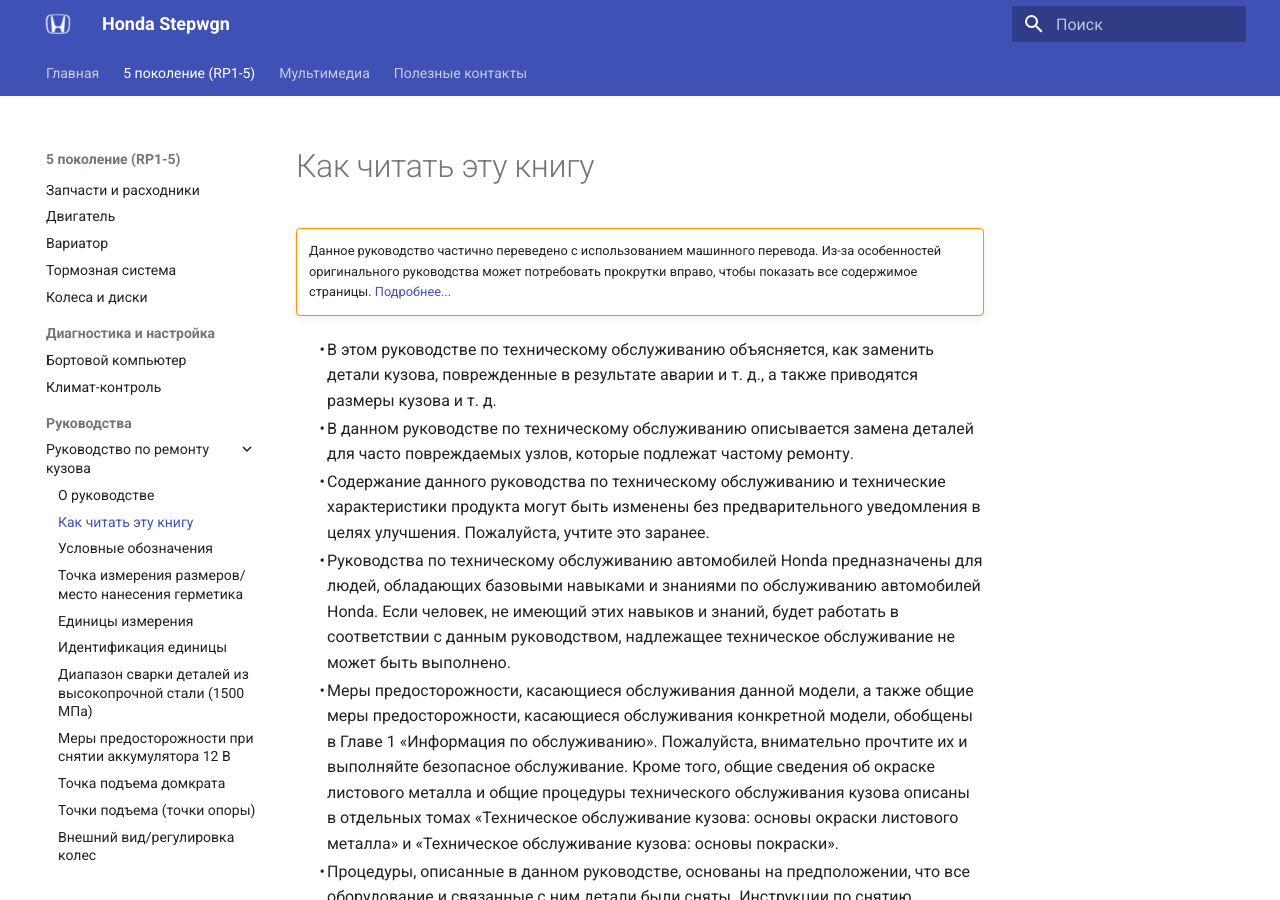
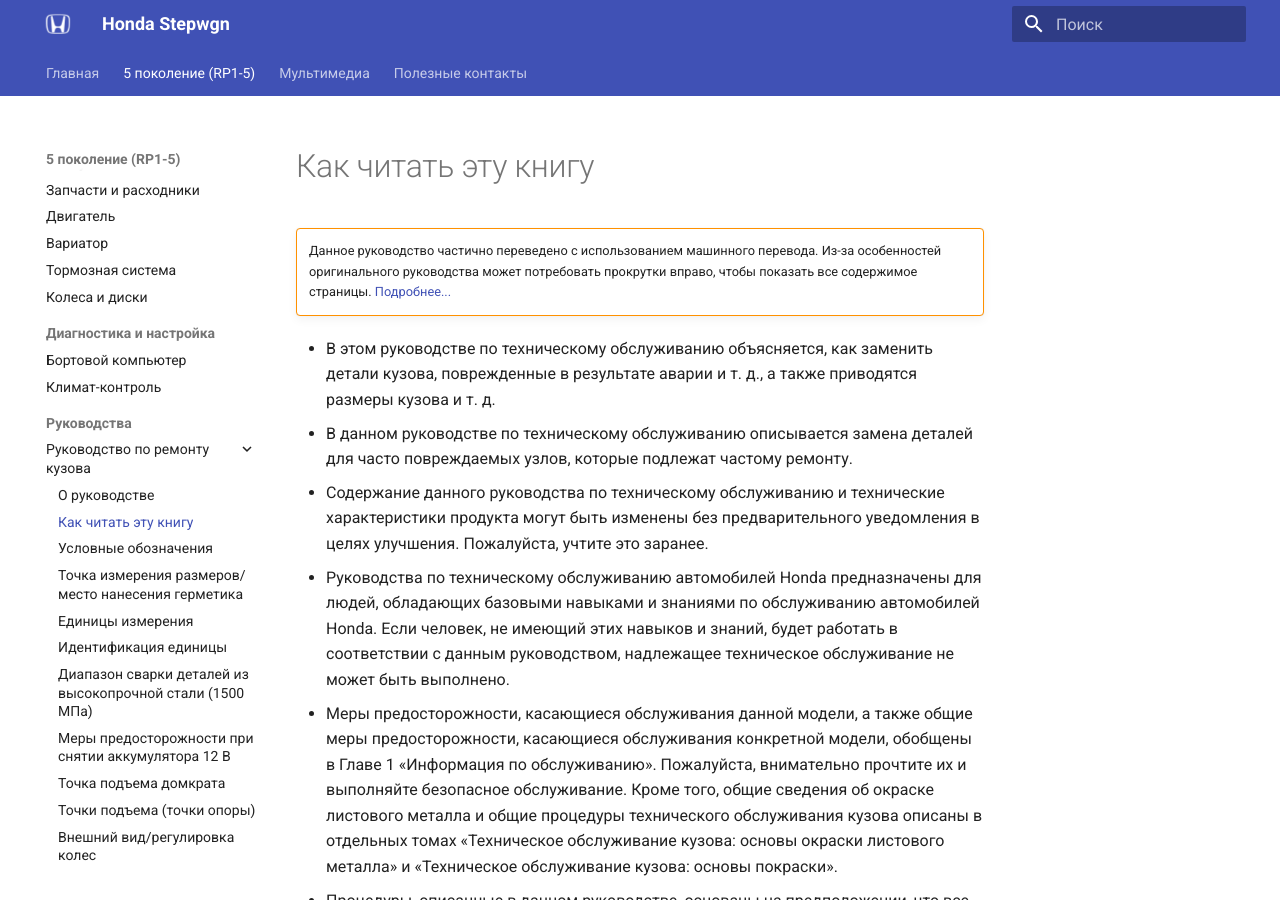
Before and after one commit to stepwgn/stepwgn.github.io, an MkDocs documentation site: the page built from docs/5g/manuals/body/000000000000001.md, in a window 1280 px wide and 900 px high. Built offline with MkDocs 1.6.1 and Material for MkDocs 9.7.7, drawn with Linux system fonts in a browser that asks for light colours.

Commit message:
Convert html to md
Signed-off-by: Zakhar Petrov <46595458+zakhar-petrov@users.noreply.github.com>

```diff
--- a/docs/5g/manuals/body/000000000000001.md
+++ b/docs/5g/manuals/body/000000000000001.md
@@ -1,63 +1,8 @@
 {% include-markdown "./about.md" start="<!--manual-body-info-start-->" end="<!--manual-body-info-end-->" %}
-<div id="divBody" style="display:block">
-<div>
-<a id="i03602"></a>
-<table class="list1_table" frame="void">
-<tr>
-<td align="right" width="30">•
-</td>
-<td>
-<div>В этом руководстве по техническому обслуживанию объясняется, как заменить детали кузова, поврежденные в результате аварии и т. д., а также приводятся размеры кузова и т. д.</div>
-</td>
-</tr>
-<tr>
-<td align="right" width="30">•
-</td>
-<td>
-<div>В данном руководстве по техническому обслуживанию описывается замена деталей для часто повреждаемых узлов, которые подлежат частому ремонту.</div>
-</td>
-</tr>
-<tr>
-<td align="right" width="30">•
-</td>
-<td>
-<div>
-Содержание данного руководства по техническому обслуживанию и технические характеристики продукта могут быть изменены без предварительного уведомления в целях улучшения. Пожалуйста, учтите это заранее.
-</div>
-</td>
-</tr>
-<tr>
-<td align="right" width="30">•
-</td>
-<td>
-<div>
-Руководства по техническому обслуживанию автомобилей Honda предназначены для людей, обладающих базовыми навыками и знаниями по обслуживанию автомобилей Honda. Если человек, не имеющий этих навыков и знаний, будет работать в соответствии с данным руководством, надлежащее техническое обслуживание не может быть выполнено.
-</div>
-</td>
-</tr>
-<tr>
-<td align="right" width="30">•
-</td>
-<td>
-<div>
-Меры предосторожности, касающиеся обслуживания данной модели, а также общие меры предосторожности, касающиеся обслуживания конкретной модели, обобщены в Главе 1 «Информация по обслуживанию». Пожалуйста, внимательно прочтите их и выполняйте безопасное обслуживание. Кроме того, общие сведения об окраске листового металла и общие процедуры технического обслуживания кузова описаны в отдельных томах «Техническое обслуживание кузова: основы окраски листового металла» и «Техническое обслуживание кузова: основы покраски».
-</div>
-</td>
-</tr>
-<tr>
-<td align="right" width="30">•
-</td>
-<td>
-<div>Процедуры, описанные в данном руководстве, основаны на предположении, что все оборудование и связанные с ним детали были сняты. Инструкции по снятию принадлежностей и связанных с ними деталей см. в руководстве по эксплуатации.</div>
-</td>
-</tr>
-<tr>
-<td align="right" width="30">•
-</td>
-<td>
-<div>Замены деталей, упомянутые в настоящем руководстве, подразумевают замену комплектом новых деталей или деталей, снятых с автомобиля, в зависимости от степени повреждения корпуса. Поэтому работа по замене деталей может отличаться от таковой в формате продажи.</div>
-</td>
-</tr>
-</table>
-</div>
-</div>
+- В этом руководстве по техническому обслуживанию объясняется, как заменить детали кузова, поврежденные в результате аварии и т. д., а также приводятся размеры кузова и т. д.
+- В данном руководстве по техническому обслуживанию описывается замена деталей для часто повреждаемых узлов, которые подлежат частому ремонту.
+- Содержание данного руководства по техническому обслуживанию и технические характеристики продукта могут быть изменены без предварительного уведомления в целях улучшения. Пожалуйста, учтите это заранее.
+- Руководства по техническому обслуживанию автомобилей Honda предназначены для людей, обладающих базовыми навыками и знаниями по обслуживанию автомобилей Honda. Если человек, не имеющий этих навыков и знаний, будет работать в соответствии с данным руководством, надлежащее техническое обслуживание не может быть выполнено.
+- Меры предосторожности, касающиеся обслуживания данной модели, а также общие меры предосторожности, касающиеся обслуживания конкретной модели, обобщены в Главе 1 «Информация по обслуживанию». Пожалуйста, внимательно прочтите их и выполняйте безопасное обслуживание. Кроме того, общие сведения об окраске листового металла и общие процедуры технического обслуживания кузова описаны в отдельных томах «Техническое обслуживание кузова: основы окраски листового металла» и «Техническое обслуживание кузова: основы покраски».
+- Процедуры, описанные в данном руководстве, основаны на предположении, что все оборудование и связанные с ним детали были сняты. Инструкции по снятию принадлежностей и связанных с ними деталей см. в руководстве по эксплуатации.
+- Замены деталей, упомянутые в настоящем руководстве, подразумевают замену комплектом новых деталей или деталей, снятых с автомобиля, в зависимости от степени повреждения корпуса. Поэтому работа по замене деталей может отличаться от таковой в формате продажи.
```
Also changed, not shown: docs/5g/manuals/body/000000000000002.md (+0 -1 lines).
